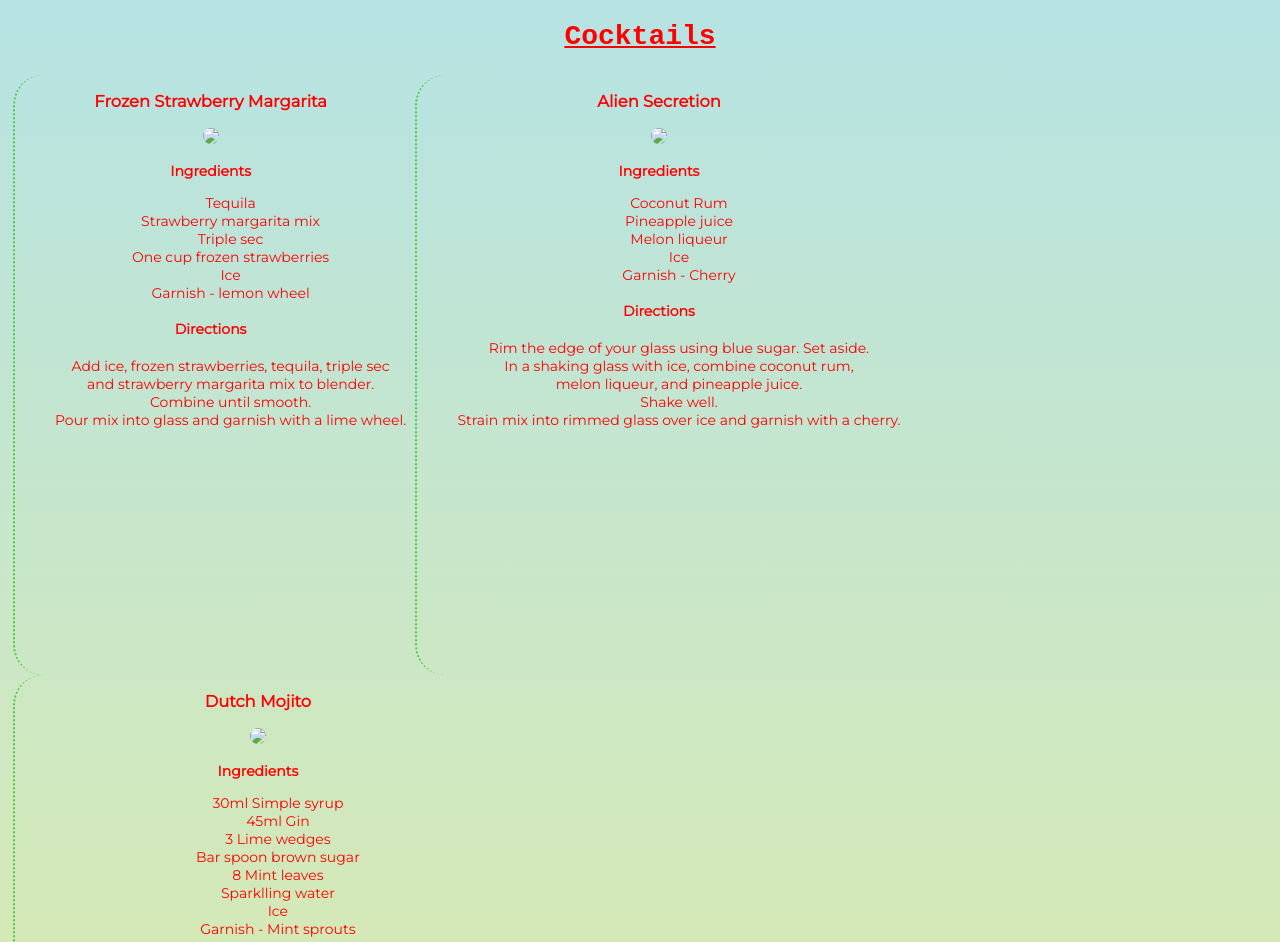
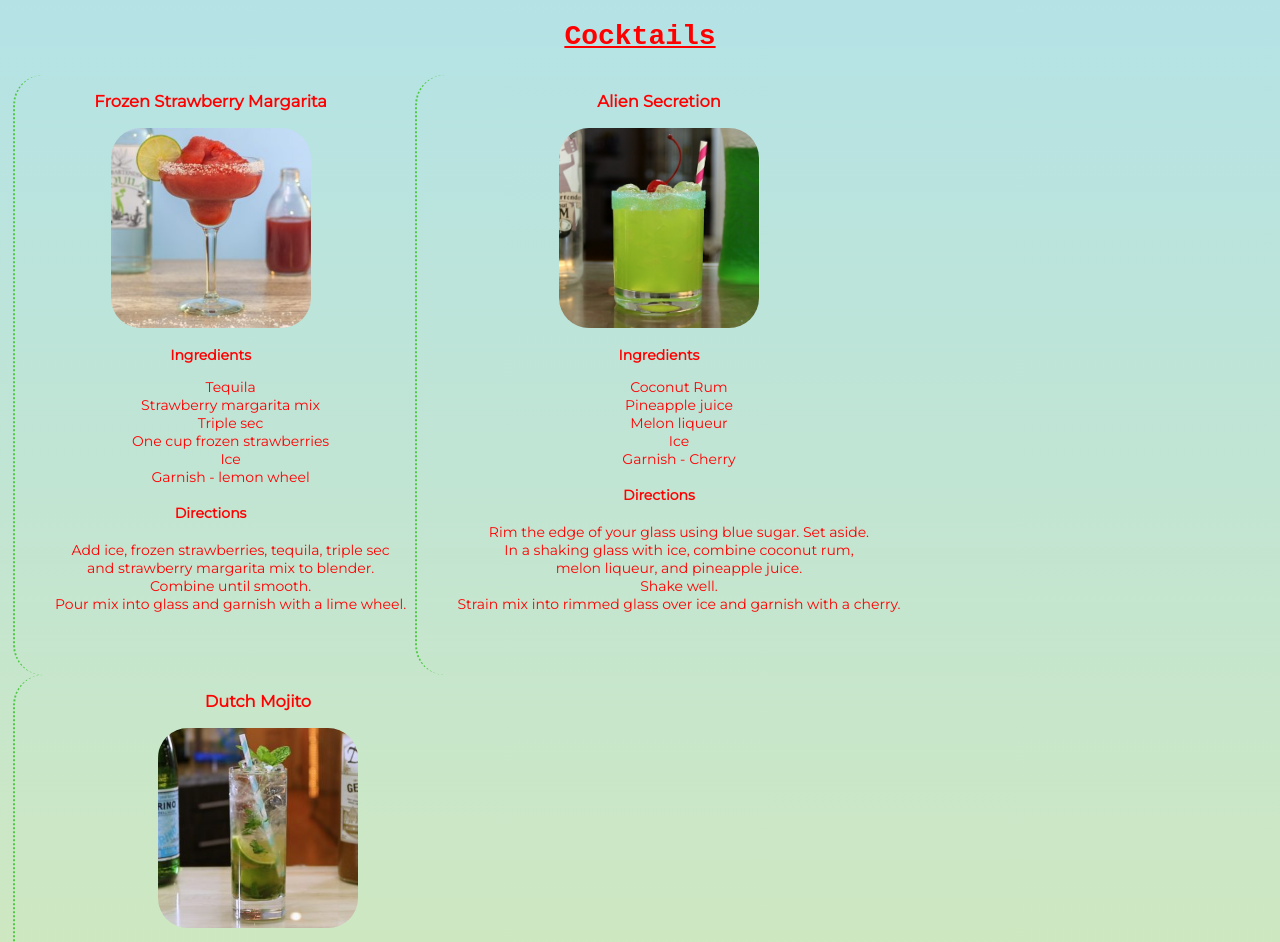
Before and after one commit to Dennis-Kiambi/drinkordrive, a website: page index.html in a window 1280 px wide. Shown: the part 265-1207 px from the top of the page. Drawn offline with Linux system fonts and the light colour scheme; files whose address does not match are found by name.

Commit message:
Update image location

```diff
--- a/index.html
+++ b/index.html
@@ -27,7 +27,7 @@
     <h2>Cocktails</h2>
     <div class="d1">
         <h3>Frozen Strawberry Margarita</h3>
-        <img src="/home/moringa/Pictures/frozen-strawberry-margarita-300x300.jpg" width="200px">
+        <img src="/home/moringa/Desktop/Moringa-projects/Pre-prep/Images/frozen-strawberry-margarita-300x300.jpg" width="200px">
             <p><strong>Ingredients</strong></p>
             <ul>
                 <li>Tequila</li>
@@ -47,7 +47,7 @@
 
     <div class="d2">
        <h3>Alien Secretion</h3>
-       <img src="/home/moringa/Pictures/AlienSecretionThumb.jpg" width="200px">
+       <img src="/home/moringa/Desktop/Moringa-projects/Pre-prep/Images/AlienSecretionThumb.jpg" width="200px">
         <p><strong>Ingredients</strong></p>
             <ul>
                 <li>Coconut Rum</li>
@@ -67,7 +67,7 @@
 
     <div class="d3">
         <h3>Dutch Mojito</h3>
-        <img src="/home/moringa/Pictures/Dutch-Mojito-300x300.jpg" width="200px">
+        <img src="/home/moringa/Desktop/Moringa-projects/Pre-prep/Images/Dutch-Mojito-300x300.jpg" width="200px">
         <p><strong>Ingredients</strong></p>
             <ul>
                 <li>30ml Simple syrup</li>
@@ -93,7 +93,7 @@
     <div class="dv1">
     <h2>RVs</h2>
         <h3>Newell p2000i</h3>
-        <img src="/home/moringa/Pictures/123-1232643_transparent-bus-png-luxury-bus-for-download-png.png" alt="rueben Stokes" width="450px">
+        <img src="/home/moringa/Desktop/Moringa-projects/Pre-prep/Images/123-1232643_transparent-bus-png-luxury-bus-for-download-png.png" alt="rueben Stokes" width="450px">
         <h4><strong>Specs</strong></h4>
         <ul>
             <li> Aqua-Hot hydronic heating system with diesel off-engine
@@ -111,7 +111,7 @@
         </ul>
     </div>
         <h3>Seneca Safari</h3>
-        <img src="/home/moringa/Pictures/RV Seneca.jpg" alt="Seneca rv" width="450px">
+        <img src="/home/moringa/Desktop/Moringa-projects/Pre-prep/Images/RV Seneca.jpg" alt="Seneca rv" width="450px">
         <h4><strong>Specs</h4>
             <ul>
                 <li>Propane Tank</li>
```
Also changed, not shown: Images/123-1232643_transparent-bus-png-luxury-bus-for-download-png.png (added), Images/AlienSecretionThumb.jpg (added), Images/Dutch-Mojito-300x300.jpg (added), Images/RV Seneca.jpg (added), Images/frozen-strawberry-margarita-300x300.jpg (added).
